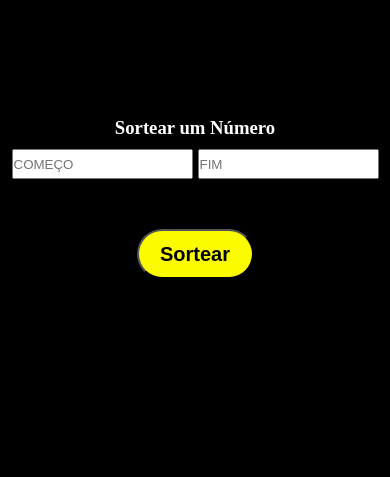
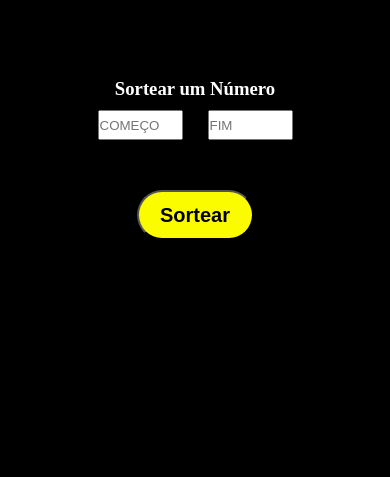
Before and after one commit to pablomartinsti/Projeto-Sorteio, a plain HTML site: page index.html in a window 390 px wide. Shown: the part 367-844 px from the top of the page. Drawn offline with Linux system fonts and the light colour scheme.

Commit message:
alteraçao

```diff
--- a/index.html
+++ b/index.html
@@ -23,9 +23,9 @@
 
     <section>
 
-        <input class="começo"  placeholder="COMEÇO">
+        <input   placeholder="COMEÇO">
 
-        <input class="fim" placeholder="FIM">
+        <input   placeholder="FIM">
 
     </section>
 
--- a/style.css
+++ b/style.css
@@ -33,10 +33,11 @@ body{
 
     display: flex;
     justify-content: center;
-    gap: 60px;
+    gap: 40px;
     height: 30px;
 
  }
+
 
  button{
     display: block;
@@ -54,7 +55,7 @@ body{
  @media screen and (max-width: 900px){
 
     body{
-        margin-top: 40%;
+        margin-top: 30%;
     }
 
     img{
@@ -68,9 +69,13 @@ body{
     margin-top: 25%;
     }
 
+    input{
+        width: 85px;
+    }
+
     section{
 
-        gap: 5px ;
+        gap: 25px ;
     }
     button{
         width: 30%;
```
